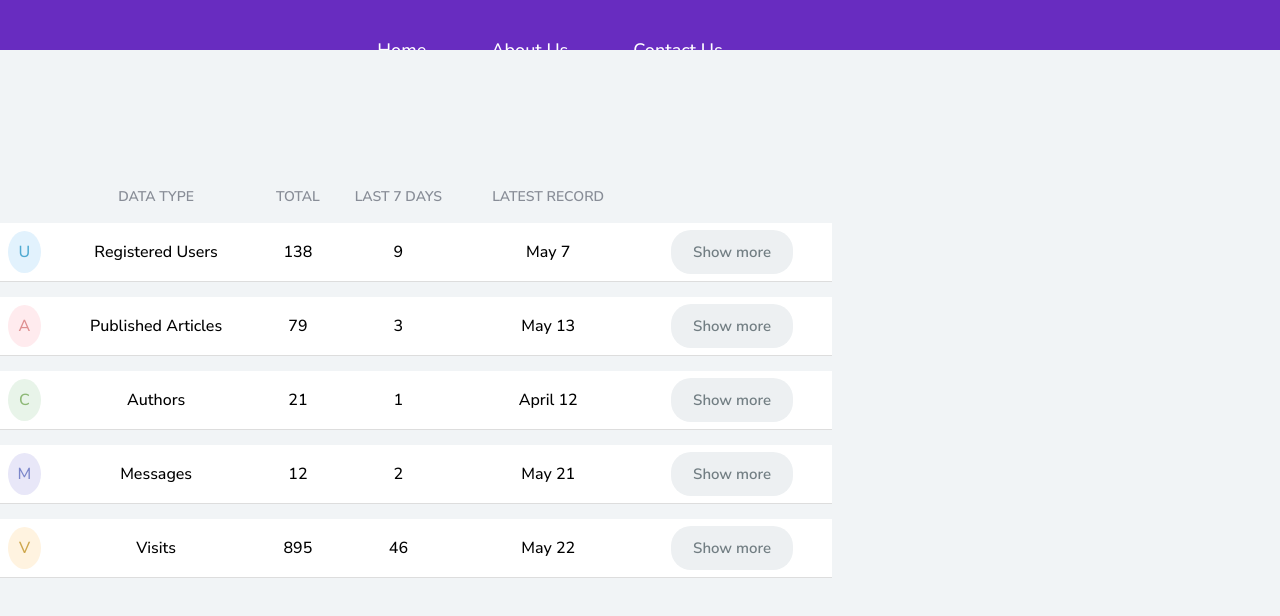
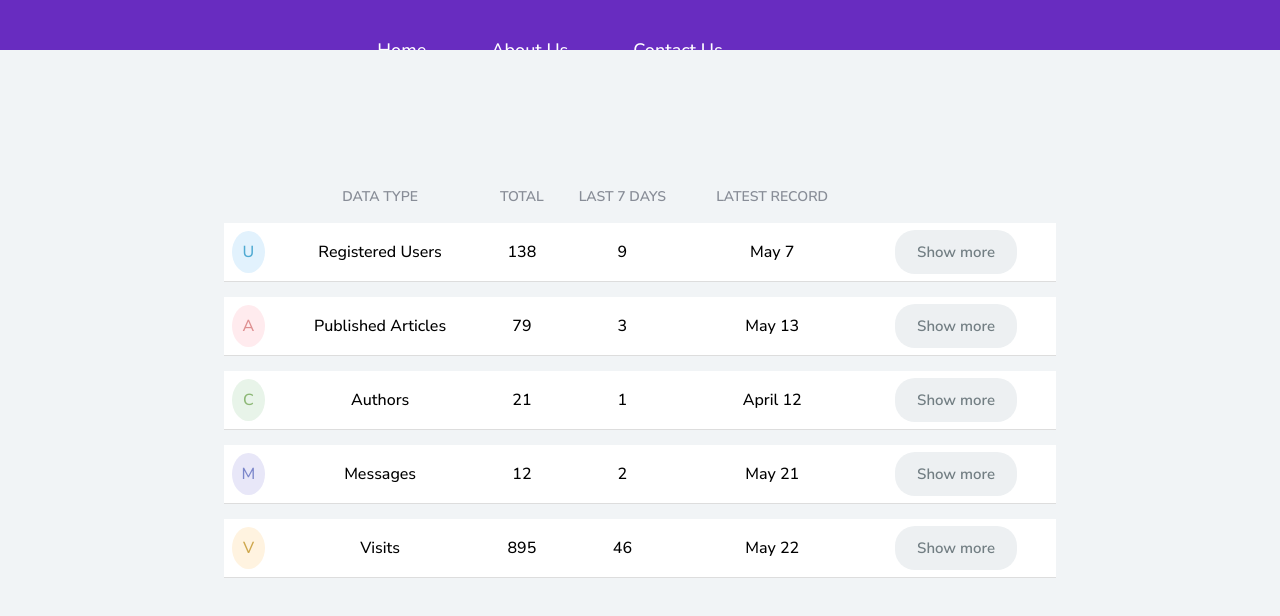
Before and after one commit to nnifemi/first-project, a plain HTML site: page index.html in a window 1280 px wide. Shown: the part 10-626 px from the top of the page. Drawn offline with Linux system fonts and the light colour scheme.

Commit message:
Update index.css

```diff
--- a/assets/style/index.css
+++ b/assets/style/index.css
@@ -164,3 +164,9 @@ td a {
 td a:hover {
     background-color: #bfcbd1;
 }
+
+.center {
+    margin-left: auto;
+    margin-right: auto;
+    place-items: center;
+}
```
